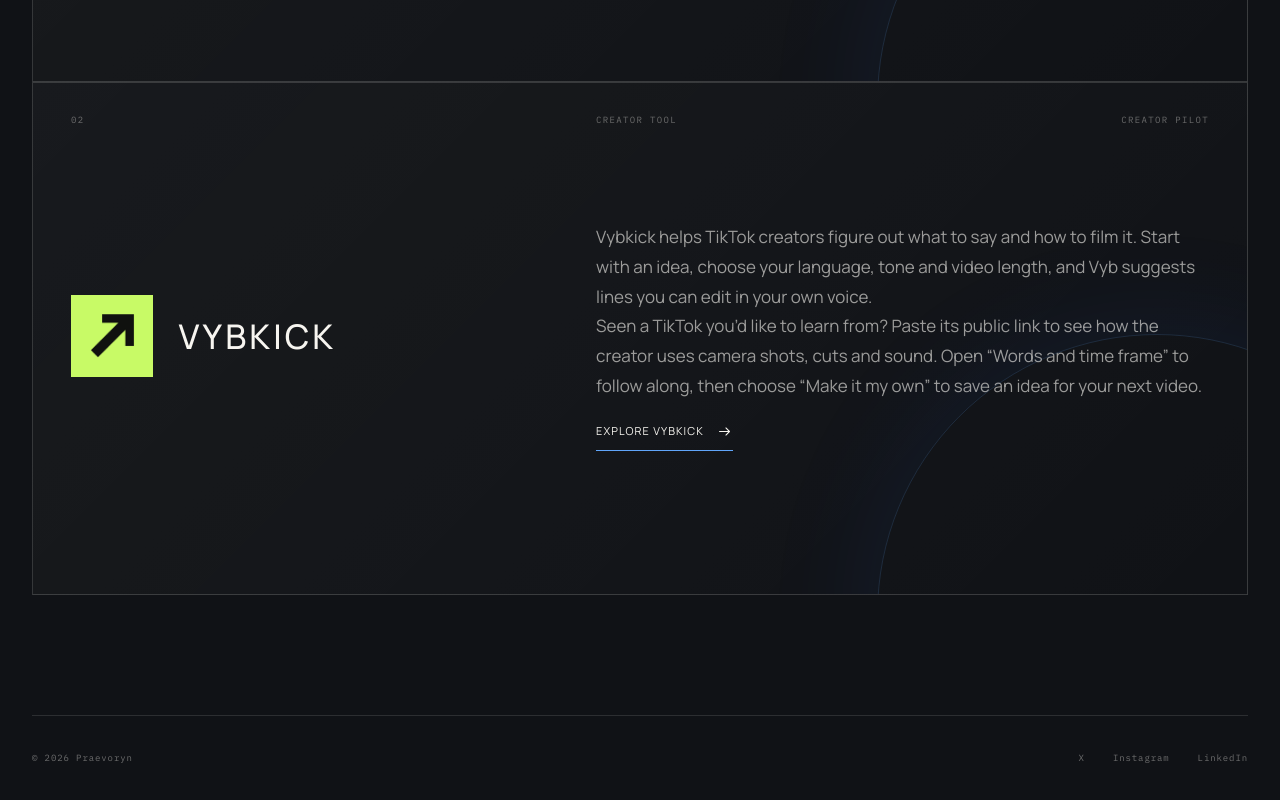
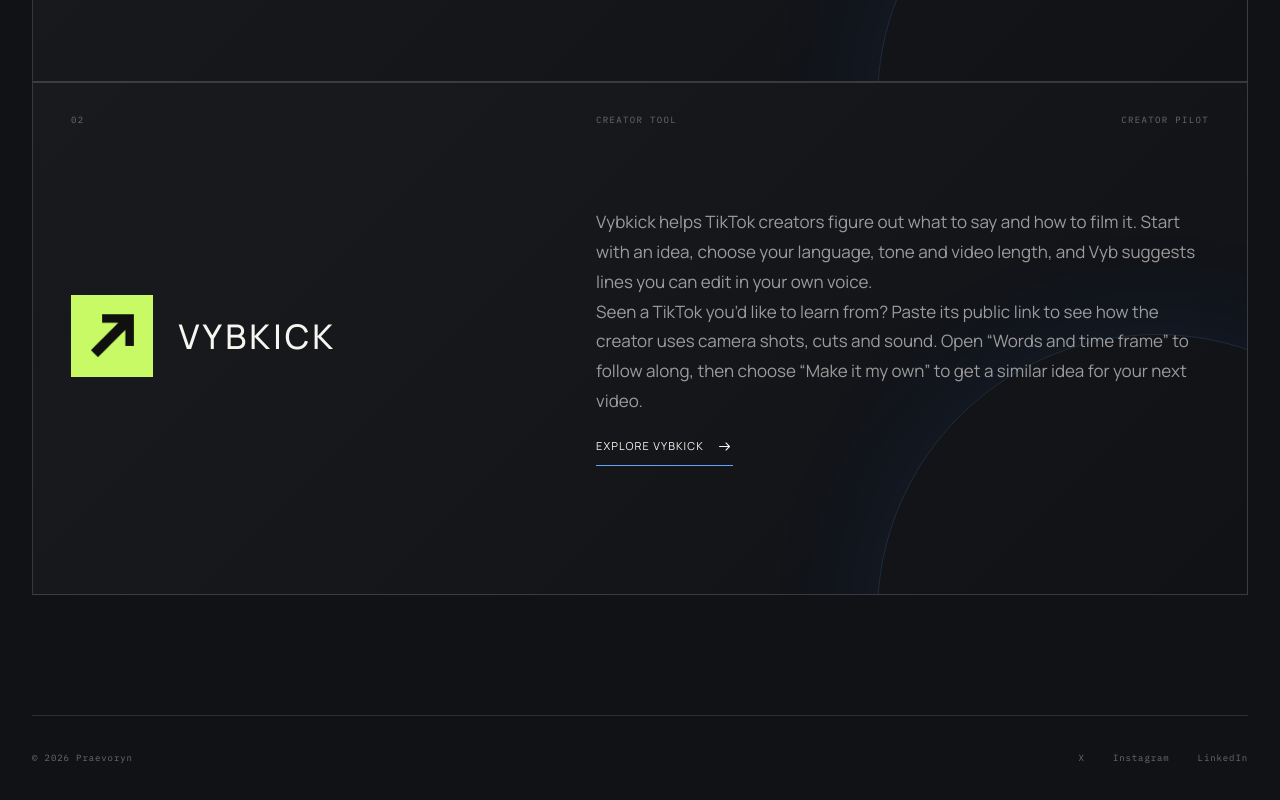
Before and after one commit to primeohms02-star/praevoryn, a Next.js app: page /products in a window 1280 px wide. Shown: the part 1309-2109 px from the top of the page. Built offline with nearby package versions, Linux system fonts and the light colour scheme.

Commit message:
Update Vybkick portfolio copy with approved wording

```diff
--- a/app/products/page.tsx
+++ b/app/products/page.tsx
@@ -143,7 +143,7 @@ export default function ProductsPage() {
             </div>
             <div className="portfolio-product-copy">
               <p>Vybkick helps TikTok creators figure out what to say and how to film it. Start with an idea, choose your language, tone and video length, and Vyb suggests lines you can edit in your own voice.</p>
-              <p>Seen a TikTok you’d like to learn from? Paste its public link to see how the creator uses camera shots, cuts and sound. Open “Words and time frame” to follow along, then choose “Make it my own” to save an idea for your next video.</p>
+              <p>Seen a TikTok you’d like to learn from? Paste its public link to see how the creator uses camera shots, cuts and sound. Open “Words and time frame” to follow along, then choose “Make it my own” to get a similar idea for your next video.</p>
               <a href="https://www.vybkick.com/">Explore Vybkick <ArrowIcon /></a>
             </div>
           </div>
```
